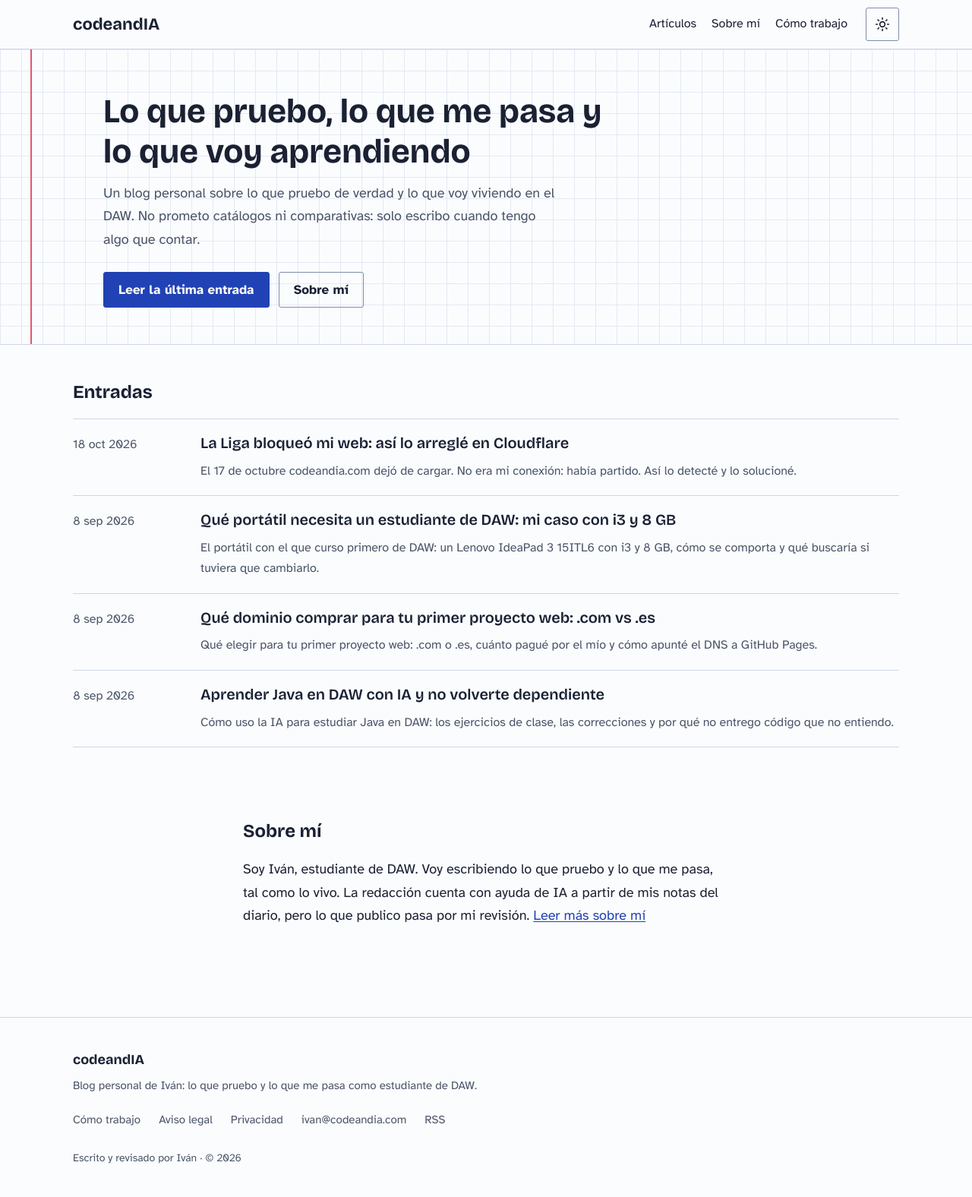
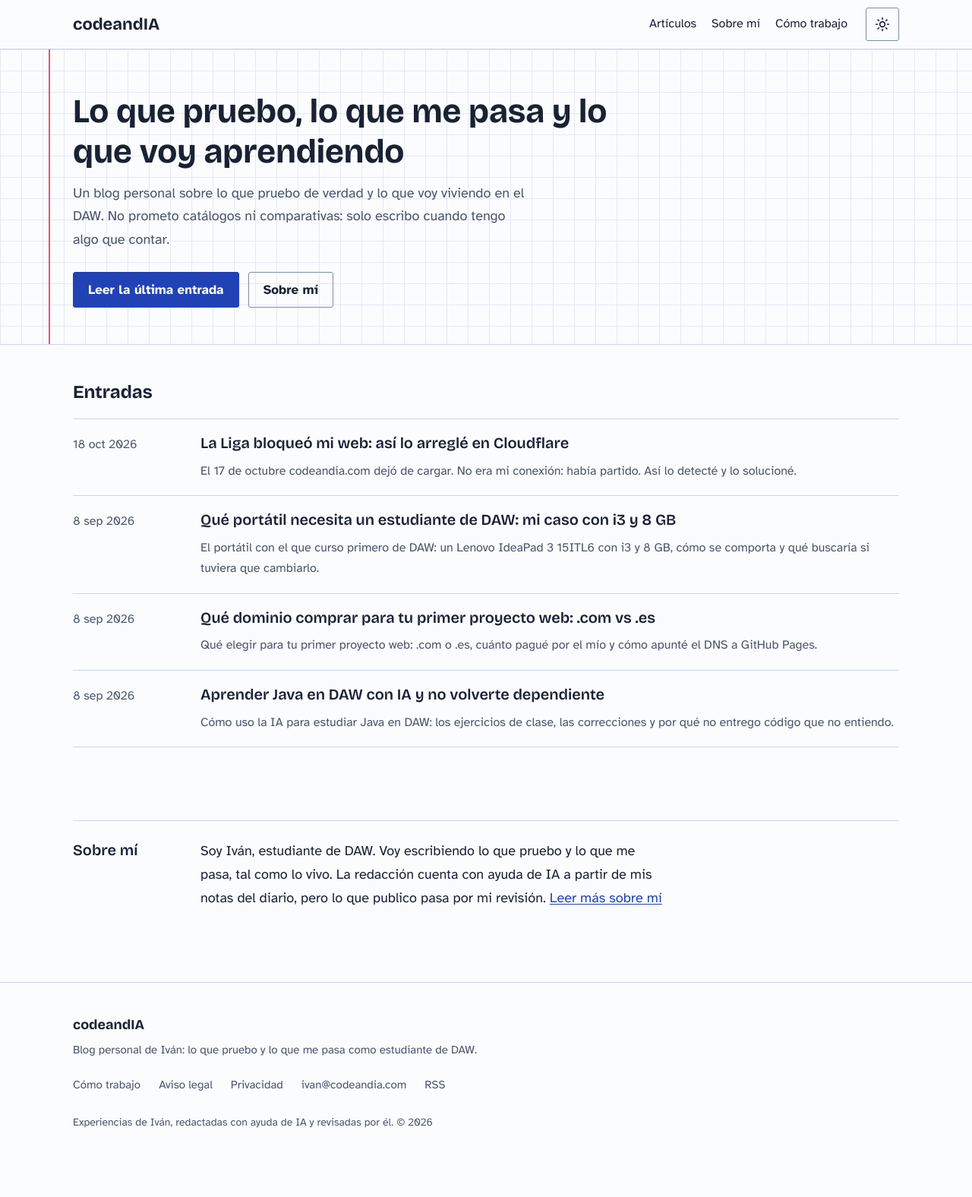
Before and after one commit to vibodigitalinfo-lab/codeandIA, a Jekyll site: the page built from index.html, in a window 1280 px wide. Shown: the whole page at 76% size. Built offline with Jekyll 4.4.1, drawn with Linux system fonts in a browser that asks for light colours; after the commit the page ends 1530 px from its top, so only the background shows below that.

Commit message:
Ajusta tras revision de capturas: alineacion al contenedor, pie con ayuda de IA y newsletter sin embed de beehiiv

```diff
--- a/_config.yml
+++ b/_config.yml
@@ -6,19 +6,13 @@ markdown: kramdown
 permalink: /articulos/:slug/
 
 # Newsletter (beehiiv).
-#   subscribe_url -> donde vive la publicación; abre el formulario de alta.
-#   form_id       -> id del formulario embebido v3 de beehiiv. Es el valor del
-#                   atributo data-beehiiv-form del snippet que da beehiiv en
-#                   Settings → Embed:
-#                   <script async src="https://subscribe-forms.beehiiv.com/v3/
-#                   loader.js" data-beehiiv-form="<form_id>"></script>
-#                   OJO: NO es el publication_id (pub_bde739e1-... ni el UUID a
-#                   secas). Ese da 404 en /api/v3/forms/<id> y el loader se
-#                   queda sin pintar nada, sin error visible en consola.
-#                   Vacío = no se carga el formulario y solo queda el enlace.
+#   subscribe_url -> página de suscripción de la publicación. El sitio solo
+#                    enlaza hacia ella (antes llevaba el embed v3, que
+#                    cargaba un script de terceros de ~120 KB por artículo
+#                    y hundía el rendimiento; se quitó el 2026-10-18).
+#                    El envío de la newsletter sigue gestionándose en beehiiv.
 newsletter:
   subscribe_url: "https://newsletter.codeandia.com/subscribe"
-  form_id: "398125df-9699-4fa2-acc2-220e805c74a8"
 
 # Plugin de sitemap automático (permitido por GitHub Pages)
 plugins:
--- a/_includes/footer.html
+++ b/_includes/footer.html
@@ -9,6 +9,6 @@
       <li><a href="mailto:ivan@codeandia.com">ivan@codeandia.com</a></li>
       <li><a href="{{ "/feed.xml" | relative_url }}">RSS</a></li>
     </ul>
-    <p class="footer-credit">Escrito y revisado por Iván · © {{ "now" | date: "%Y" }}</p>
+    <p class="footer-credit">Experiencias de Iván, redactadas con ayuda de IA y revisadas por él. © {{ "now" | date: "%Y" }}</p>
   </div>
 </footer>
--- a/index.html
+++ b/index.html
@@ -52,8 +52,10 @@ last_modified_at: 2026-10-18
 </section>
 
 <section class="section">
-  <div class="container-narrow">
-    <h2 class="section-title">Sobre mí</h2>
-    <p>Soy Iván, estudiante de DAW. Voy escribiendo lo que pruebo y lo que me pasa, tal como lo vivo. La redacción cuenta con ayuda de IA a partir de mis notas del diario, pero lo que publico pasa por mi revisión. <a href="{{ "/sobre-mi/" | relative_url }}">Leer más sobre mí</a></p>
+  <div class="container">
+    <div class="about-row">
+      <h2 class="about-title">Sobre mí</h2>
+      <p class="about-text">Soy Iván, estudiante de DAW. Voy escribiendo lo que pruebo y lo que me pasa, tal como lo vivo. La redacción cuenta con ayuda de IA a partir de mis notas del diario, pero lo que publico pasa por mi revisión. <a href="{{ "/sobre-mi/" | relative_url }}">Leer más sobre mí</a></p>
+    </div>
   </div>
 </section>
--- a/styles.css
+++ b/styles.css
@@ -450,37 +450,27 @@ mark {
   border-bottom: 1px solid var(--rule);
 }
 
-/* Línea de margen rojo */
-.hero-notebook::before {
+.hero-copy {
+  position: relative;
+  max-width: var(--measure);
+}
+
+/* Línea de margen rojo: anclada al texto (32 px a su izquierda en
+   escritorio, 10 px en móvil), no al borde de la ventana, para que
+   acompañe al texto en cualquier ancho de pantalla. */
+.hero-copy::before {
   content: '';
   position: absolute;
-  top: 0;
-  bottom: 0;
-  left: 1.25rem;
+  top: -3.5rem;
+  bottom: -3rem;
+  left: -32px;
   width: 2px;
   background: var(--margin);
 }
 
-@media (min-width: 720px) {
-  .hero-notebook::before {
-    left: 2.5rem;
-  }
-}
-
-@media (max-width: 639px) {
-  .hero-notebook::before {
-    display: none;
-  }
-}
-
-.hero-copy {
-  max-width: var(--measure);
-  padding-left: 1.5rem;
-}
-
-@media (min-width: 720px) {
-  .hero-copy {
-    padding-left: 2.5rem;
+@media (max-width: 719px) {
+  .hero-copy::before {
+    left: -10px;
   }
 }
 
@@ -583,6 +573,36 @@ mark {
 
 .entry-more {
   margin: 1.5rem 0 0;
+}
+
+/* Bloque «Sobre mí» de la portada: misma rejilla que las entradas
+   (título en la columna de la fecha, texto en la columna de contenido) */
+.about-row {
+  display: grid;
+  grid-template-columns: 1fr;
+  gap: 0.25rem 1.5rem;
+  padding-top: 1.5rem;
+  border-top: 1px solid var(--rule);
+}
+
+@media (min-width: 720px) {
+  .about-row {
+    grid-template-columns: 9rem 1fr;
+    align-items: baseline;
+  }
+}
+
+.about-title {
+  font-family: var(--font-title);
+  font-weight: 600;
+  font-size: 1.25rem;
+  margin: 0;
+  color: var(--ink);
+}
+
+.about-text {
+  margin: 0;
+  max-width: 38rem;
 }
 
 /* ---------- Artículo ---------- */
@@ -923,8 +943,8 @@ mark {
   margin: 0 0 1rem;
 }
 
-.newsletter-embed-wrapper {
-  margin-bottom: 0.75rem;
+.newsletter-cta {
+  margin: 0 0 1rem;
 }
 
 .nl-fallback {
```
Also changed, not shown: _includes/newsletter.html (+7 -33 lines), privacidad.md (+2 -2 lines).
